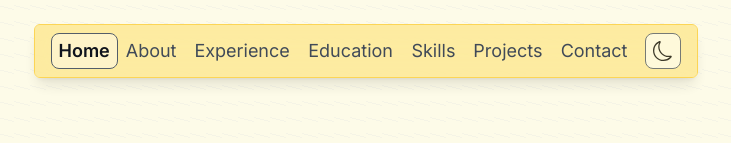
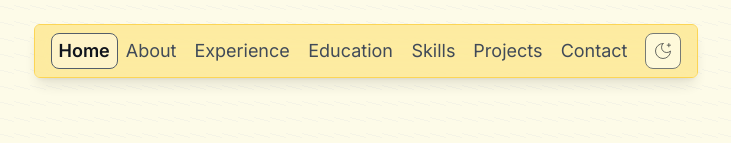
Before and after one commit to kimjust6/Portfolio, a Next.js app: page / in a window 1280 px wide. Shown: the top 143 px of the page, without its empty margins (274-1005 px from the left). Built offline with nearby package versions, Linux system fonts and the light colour scheme; no server answers.

Commit message:
changed icon for dark mode

```diff
--- a/components/theme-toggle.tsx
+++ b/components/theme-toggle.tsx
@@ -1,6 +1,7 @@
 'use client';
 import { useTheme } from '@/app/context/theme-context';
-import { BsMoon, BsSun } from 'react-icons/bs';
+import { BsSun } from 'react-icons/bs';
+import { LuMoonStar } from 'react-icons/lu';
 
 const ThemeToggle = () => {
     const { theme, toggleTheme } = useTheme();
@@ -12,7 +13,7 @@ const ThemeToggle = () => {
             onClick={toggleTheme}
         >
             {theme === 'light' ? (
-                <BsMoon className="text-xl sm:text-xl" />
+                <LuMoonStar className="text-xl sm:text-xl text-slate-900 stroke-[0.05em]" />
             ) : (
                 <BsSun className="text-xl sm:text-xl" />
             )}
```
